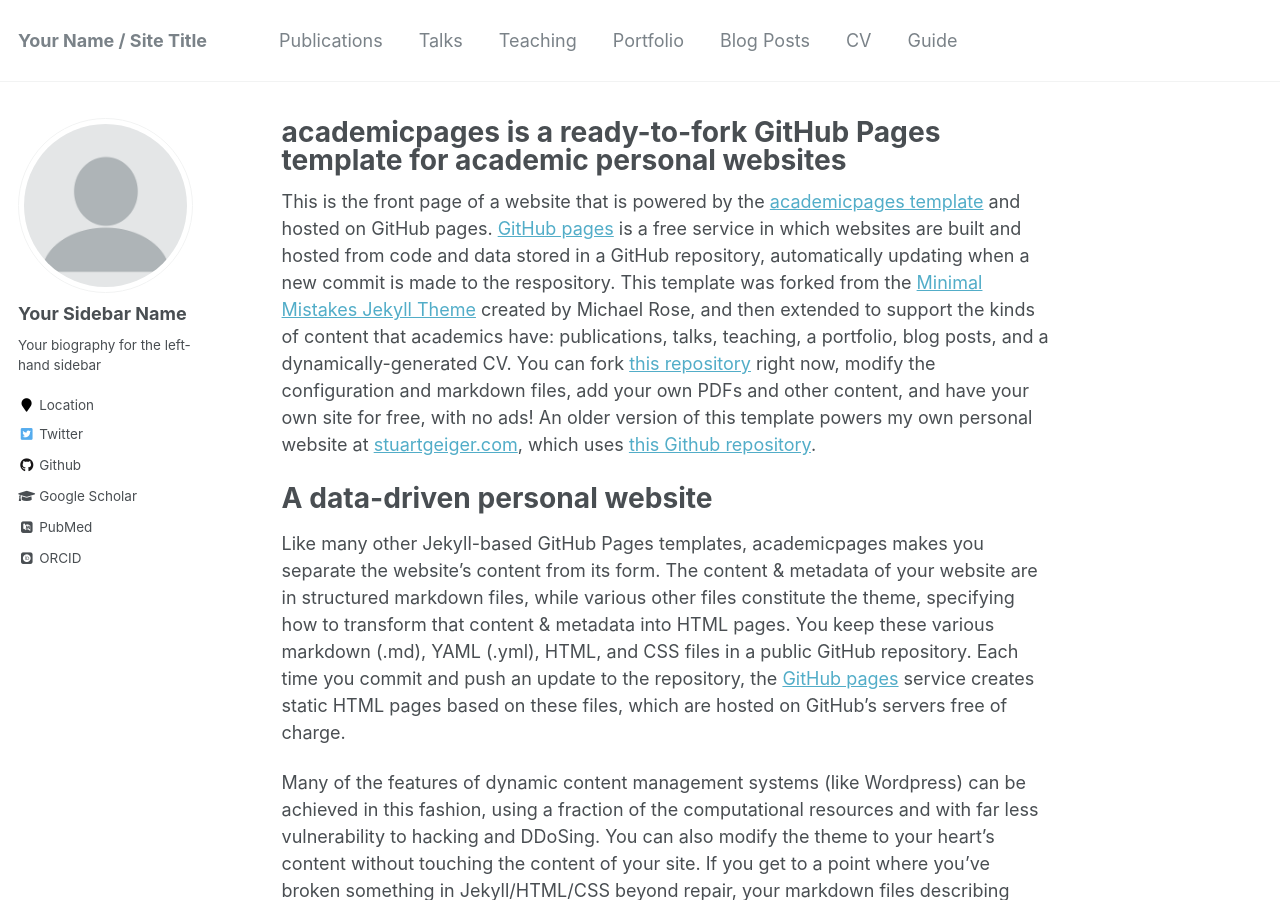
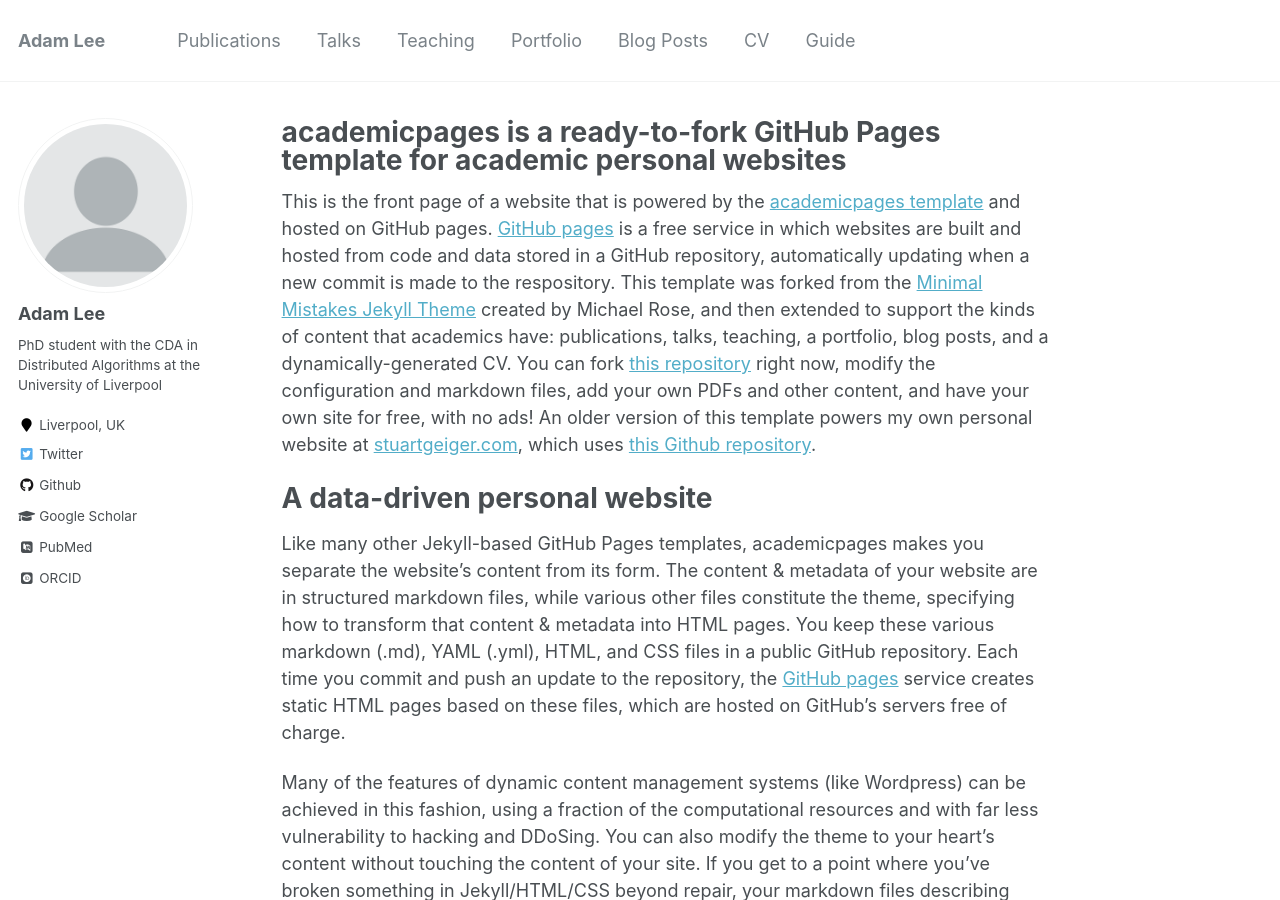
Before and after one commit to sgalee2/sgalee2.github.io, a Jekyll site: the page built from _pages/about.md, in a window 1280 px wide and 900 px high. Built offline with Jekyll 4.4.1, drawn with Linux system fonts in a browser that asks for light colours; some web fonts are replaced.

Commit message:
Update _config.yml

```diff
--- a/_config.yml
+++ b/_config.yml
@@ -7,11 +7,11 @@
 
 # Site Settings
 locale                   : "en-US"
-title                    : "Your Name / Site Title"
+title                    : "Adam Lee"
 title_separator          : "-"
 name                     : &name "Your Name"
 description              : &description "personal description"
-url                      : https://academicpages.github.io # the base hostname & protocol for your site e.g. "https://mmistakes.github.io"
+url                      : https://sgalee2.github.io # the base hostname & protocol for your site e.g. "https://mmistakes.github.io"
 baseurl                  : "" # the subpath of your site, e.g. "/blog"
 repository               : "academicpages/academicpages.github.io"
 teaser                   :  # filename of teaser fallback teaser image placed in /images/, .e.g. "500x300.png"
@@ -80,10 +80,10 @@
 
 # Site Author
 author:
-  name             : "Your Sidebar Name"
+  name             : "Adam Lee"
   avatar           : "profile.png"
-  bio              : "Your biography for the left-hand sidebar"
-  location         : "Location"
+  bio              : "PhD student with the CDA in Distributed Algorithms at the University of Liverpool"
+  location         : "Liverpool, UK"
   employer         :
   pubmed           : "https://www.ncbi.nlm.nih.gov/pubmed/?term=john+snow"
   googlescholar    : "http://yourfullgooglescholarurl.com"
```
